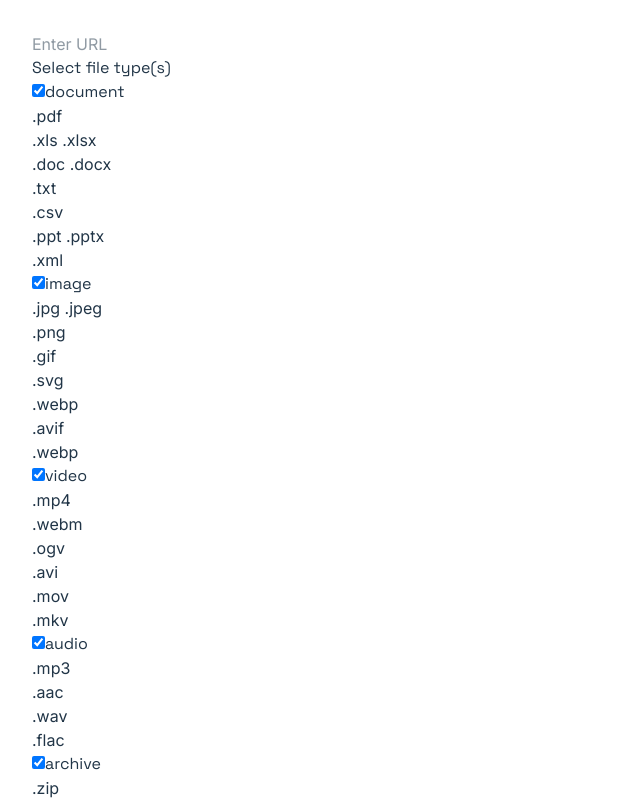
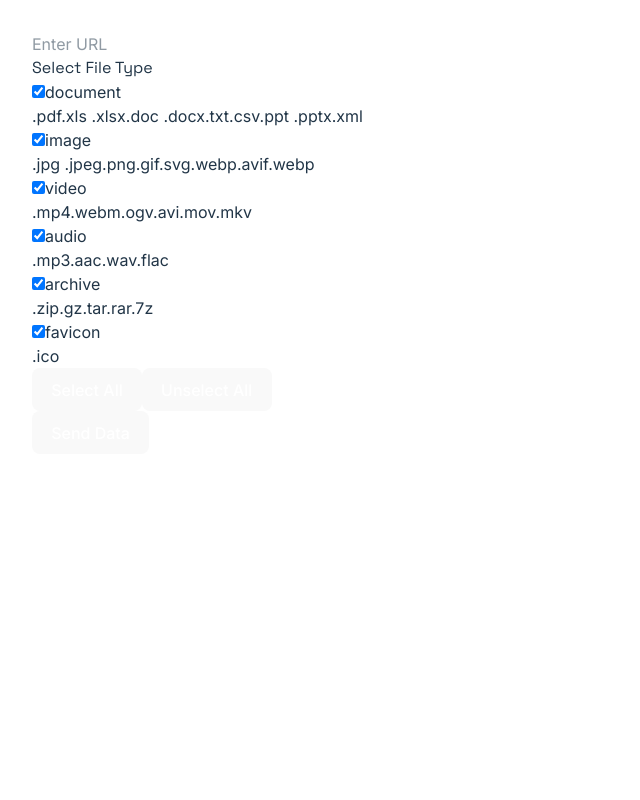
Before and after one commit to caileeaverill/website-asset-downloader, a React (Vite) app in the folder frontend/: page / in a window 1280 px wide. Shown: the top 800 px of the page, without its empty margins (0-640 px from the left). Built offline with nearby package versions, Linux system fonts and the light colour scheme.

Commit message:
Swapped to JSX and seperated file extention logic

```diff
--- /dev/null
+++ b/frontend/src/components/FileExtensionSelection.jsx
@@ -0,0 +1,18 @@
+import React from 'react'
+
+export default function FileExtensionSelection({ fileType, formats }) {
+
+    const matchedFormat = formats[fileType];
+
+    return (
+        <div className='flex flex-col ml-8'>
+            {matchedFormat.map((fileType) => (
+                <span key={fileType.name}>
+                    {fileType.extensions
+                        .map((extension) => `.${extension}`)
+                        .join(" ")}
+                </span>
+            ))}
+        </div>
+    );
+}
--- a/frontend/src/components/FileExtensionSelection.tsx
+++ /dev/null
@@ -1,20 +0,0 @@
-const FileExtensionSelection = ({ extensions, isChecked }) => {
-  return (
-    <div className="pl-4">
-      {extensions.map((format) => (
-        <p
-          key={format.name}
-          className={isChecked ? "hidden" : ""} // Hide when checked, show when unchecked
-        >
-          {`.${
-            format.extensions.length > 1
-              ? format.extensions.join("  .")
-              : format.extensions[0]
-          }`}
-        </p>
-      ))}
-    </div>
-  );
-};
-
-export default FileExtensionSelection;
--- a/frontend/src/components/FileTypeSelection.jsx
+++ b/frontend/src/components/FileTypeSelection.jsx
@@ -1,8 +1,10 @@
 import { useState } from "react";
 import FileExtensionSelection from "./FileExtensionSelection";
+import SelectionButtons from "./SelectionButtons";
 import { FILE_FORMATS } from "../data/format";
 
 export default function FileTypeSelection() {
+
   const [checkedState, setCheckedState] = useState(
     Object.keys(FILE_FORMATS).reduce((acc, key) => {
       acc[key] = true; // Initially all checked
@@ -15,62 +17,51 @@ export default function FileTypeSelection() {
     setCheckedState((prevState) => ({
       ...prevState,
       [name]: checked,
-    }));
-    console.log(`${name} was ${checked ? "checked" : "unchecked"}`);
+    }));;
   };
 
-  const selectAll = () => {
-    const selectAllState = Object.keys(FILE_FORMATS).reduce((acc, key) => {
+  const handleSelectAll = () => {
+    const selectAllCheckedState = Object.keys(checkedState).reduce((acc, key) => {
       acc[key] = true;
       return acc;
     }, {});
-    setCheckedState(selectAllState);
+
+
+    setCheckedState(selectAllCheckedState);
   };
 
-  const deselectAll = () => {
-    const deselectAllState = Object.keys(FILE_FORMATS).reduce((acc, key) => {
+  const handleDeselectAll = () => {
+    const deselectAllCheckedState = Object.keys(checkedState).reduce((acc, key) => {
       acc[key] = false;
       return acc;
     }, {});
-    setCheckedState(deselectAllState);
+
+    setCheckedState(deselectAllCheckedState);
   };
 
   return (
     <div>
-      <h2 className="font-bold text-2xl">Select file type(s)</h2>
-      {Object.keys(FILE_FORMATS).map((key) => (
-        <div key={key}>
-          <h3 className="text-xl font-medium capitalize">
-            <input
-              className="mr-2"
-              type="checkbox"
-              name={key}
-              checked={checkedState[key]}
-              onChange={handleCheckboxChange}
-            />
-            {key}
-          </h3>
-          <FileExtensionSelection
-            extensions={FILE_FORMATS[key]}
-            isChecked={checkedState[key]}
-          />
-        </div>
-      ))}
-      <div className="flex gap-4 my-2">
-        <button
-          className="bg-blue-500 hover:bg-blue-700"
-          onClick={selectAll}
-          type="button"
-        >
-          Select All
-        </button>
-        <button
-          className="bg-blue-500 hover:bg-blue-700"
-          onClick={deselectAll}
-          type="button"
-        >
-          Unselect All
-        </button>
+      <h2 className="text-xl font-bold">Select File Type</h2>
+      {
+        Object.keys(FILE_FORMATS).map((file => {
+          return (
+            <div key={file}>
+              <input
+                className="mr-2 capitalize"
+                type="checkbox"
+                name={file}
+                checked={checkedState[file]}
+                onChange={handleCheckboxChange}
+              />
+              <span className="capitalize">{file}</span>
+              <FileExtensionSelection fileType={file} formats={FILE_FORMATS} />
+            </div>
+          )
+        }))
+      }
+      <div className="flex my-2 gap-4">
+        <SelectionButtons text="Select All" onClick={handleSelectAll} />
+        <SelectionButtons text="Unselect All" onClick={handleDeselectAll} />
       </div>
     </div>
   );
--- /dev/null
+++ b/frontend/src/components/SelectionButtons.jsx
@@ -0,0 +1,16 @@
+import React from "react";
+
+export default function SelectionButtons({ text, onClick }) {
+
+    return (
+        <>
+            <button
+                type="button"
+                className="bg-lime-700 hover:bg-lime-800 text-white rounded"
+                onClick={onClick}
+            >
+                {text}
+            </button>
+        </>
+    );
+}
```
Also changed, not shown: frontend/src/components/AppInterface.jsx (renamed from frontend/src/components/AppInterface.tsx), frontend/src/components/SelectionButtons.tsx (deleted).
